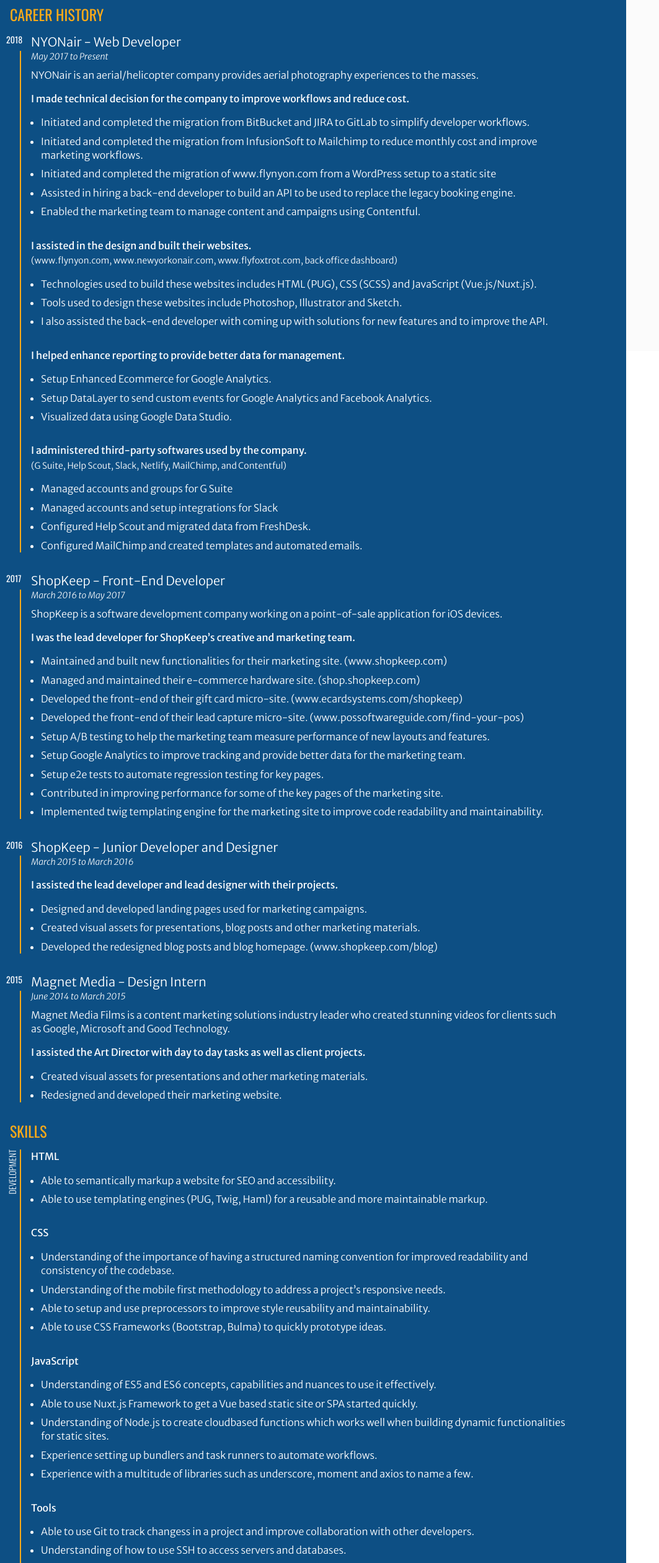
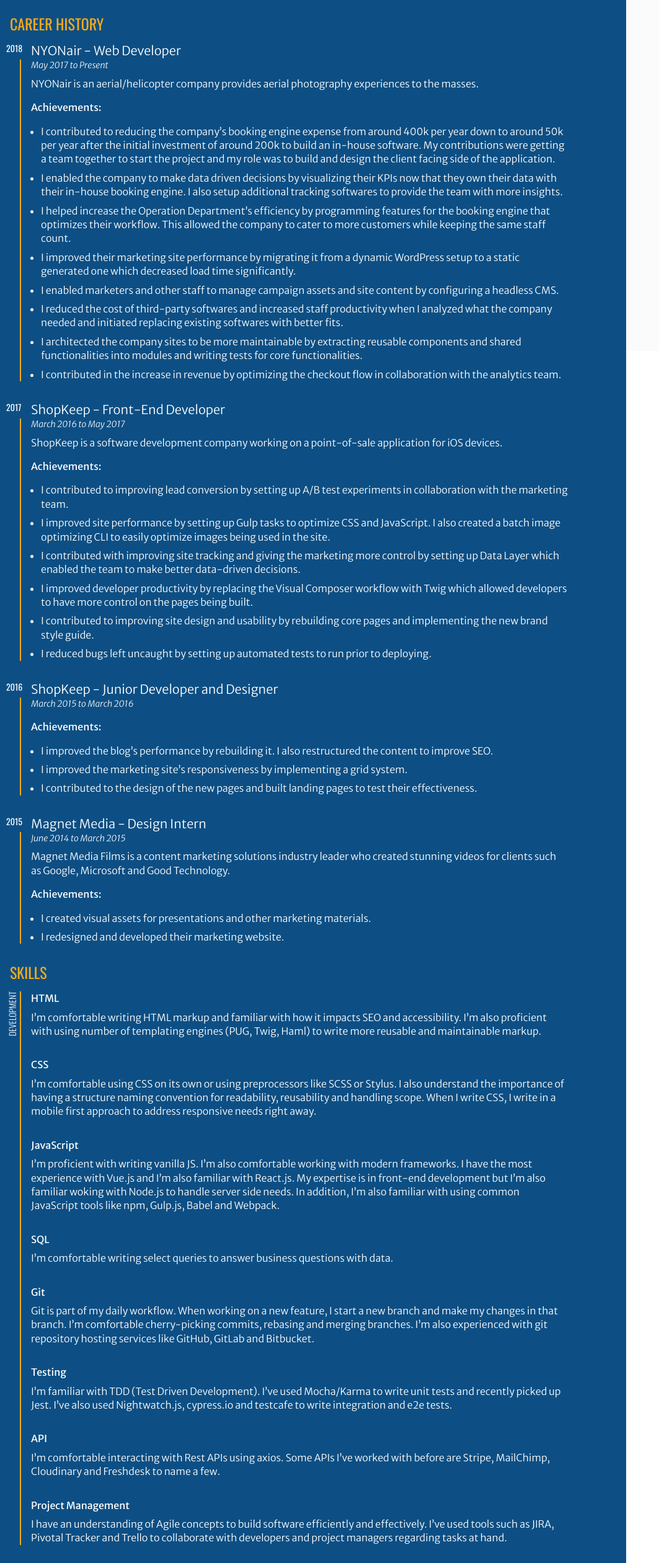
Before and after one commit to pcaleja/pcaleja-site, a Nuxt app: page /skills in a window 1280 px wide. Shown: the part 234-2755 px from the top of the page at 62% size, without its empty margins (0-1063 px from the left). Built offline with nearby package versions, Linux system fonts and the light colour scheme.

Commit message:
update resume

```diff
--- a/components/SkillsExperience.vue
+++ b/components/SkillsExperience.vue
@@ -15,20 +15,12 @@
         h4 {{ experience.company }} - {{ experience.title }}
         p(class='c-skills-experience__experience__date') {{ experience.start_date }} to {{ experience.end_date }}
         p(class='c-skills-experience__experience__description')  {{ experience.description }}
-        div(
-          v-for='contribution in experience.contributions'
-          class='c-skills-experience__contribution'
-        )
-          p(
-            class='c-skills-experience__contribution__header'
-          ): strong {{ contribution.header }}
-          p(
-            v-if='contribution.subheader'
-            class='c-skills-experience__contribution__subheader'
-          ) {{ contribution.subheader }}
-          ul(v-if='contribution.examples')
-            li(v-for='example in contribution.examples') {{ example }}
-
+        p: strong Achievements:
+        ul
+          li(
+            v-for='contribution in experience.contributions'
+            class='c-skills-experience__contribution'
+          ) {{ contribution }}
 </template>
 
 <script>
@@ -46,43 +38,14 @@
                 end_date: 'Present',
                 description: 'NYONair is an aerial/helicopter company provides aerial photography experiences to the masses.',
                 contributions: [
-                  {
-                    header: 'I made technical decision for the company to improve workflows and reduce cost.',
-                    examples: [
-                      'Initiated and completed the migration from BitBucket and JIRA to GitLab to simplify developer workflows.',
-                      'Initiated and completed the migration from InfusionSoft to Mailchimp to reduce monthly cost and improve marketing workflows.',
-                      'Initiated and completed the migration of www.flynyon.com from a WordPress setup to a static site',
-                      'Assisted in hiring a back-end developer to build an API to be used to replace the legacy booking engine.',
-                      'Enabled the marketing team to manage content and campaigns using Contentful.'
-                    ]
-                  },
-                  {
-                    header: 'I assisted in the design and built their websites.',
-                    subheader: '(www.flynyon.com, www.newyorkonair.com, www.flyfoxtrot.com, back office dashboard)',
-                    examples: [
-                      'Technologies used to build these websites includes HTML (PUG), CSS (SCSS) and JavaScript (Vue.js/Nuxt.js).',
-                      'Tools used to design these websites include Photoshop, Illustrator and Sketch.',
-                      'I also assisted the back-end developer with coming up with solutions for new features and to improve the API.'
-                    ]
-                  },
-                  {
-                    header: 'I helped enhance reporting to provide better data for management.',
-                    examples: [
-                      'Setup Enhanced Ecommerce for Google Analytics.',
-                      'Setup DataLayer to send custom events for Google Analytics and Facebook Analytics.',
-                      'Visualized data using Google Data Studio.'
-                    ]
-                  },
-                  {
-                    header: 'I administered third-party softwares used by the company.',
-                    subheader: '(G Suite, Help Scout, Slack, Netlify, MailChimp, and Contentful)',
-                    examples: [
-                      'Managed accounts and groups for G Suite',
-                      'Managed accounts and setup integrations for Slack',
-                      'Configured Help Scout and migrated data from FreshDesk.',
-                      'Configured MailChimp and created templates and automated emails.'
-                    ]
-                  }
+                  'I contributed to reducing the company’s booking engine expense from around 400k per year down to around 50k per year after the initial investment of around 200k to build an in-house software. My contributions were getting a team together to start the project and my role was to build and design the client facing side of the application.',
+                  'I enabled the company to make data driven decisions by visualizing their KPIs now that they own their data with their in-house booking engine. I also setup additional tracking softwares to provide the team with more insights.',
+                  'I helped increase the Operation Department’s efficiency by programming features for the booking engine that optimizes their workflow. This allowed the company to cater to more customers while keeping the same staff count.',
+                  'I improved their marketing site performance by  migrating it from a dynamic WordPress setup to a static generated one which decreased load time significantly.',
+                  'I enabled marketers and other staff to manage campaign assets and site content by configuring a headless CMS.',
+                  'I reduced the cost of third-party softwares and increased staff productivity when I analyzed what the company needed and initiated replacing existing softwares with better fits.',
+                  'I architected the company sites to be more maintainable by extracting reusable components and shared functionalities into modules and writing tests for core functionalities.',
+                  'I contributed in the increase in revenue by optimizing the checkout flow in collaboration with the analytics team.'
                 ]
               }
             ]
@@ -97,20 +60,12 @@
                 end_date: 'May 2017',
                 description: 'ShopKeep is a software development company working on a point-of-sale application for iOS devices.',
                 contributions: [
-                  {
-                    header: 'I was the lead developer for ShopKeep’s creative and marketing team.',
-                    examples: [
-                      'Maintained and built new functionalities for their marketing site. (www.shopkeep.com)',
-                      'Managed and maintained their e-commerce hardware site. (shop.shopkeep.com)',
-                      'Developed the front-end of their gift card micro-site. (www.ecardsystems.com/shopkeep)',
-                      'Developed the front-end of their lead capture micro-site. (www.possoftwareguide.com/find-your-pos)',
-                      'Setup A/B testing to help the marketing team measure performance of new layouts and features.',
-                      'Setup Google Analytics to improve tracking and provide better data for the marketing team.',
-                      'Setup e2e tests to automate regression testing for key pages.',
-                      'Contributed in improving performance for some of the key pages of the marketing site.',
-                      'Implemented twig templating engine for the marketing site to improve code readability and maintainability.'
-                    ]
-                  }
+                  'I contributed to improving lead conversion by setting up A/B test experiments in collaboration with the marketing team.',
+                  'I improved site performance by setting up Gulp tasks to optimize CSS and JavaScript. I also created a batch image optimizing CLI to easily optimize images being used in the site.',
+                  'I contributed with improving site tracking and giving the marketing more control by setting up Data Layer which enabled the team to make better data-driven decisions.',
+                  'I improved developer productivity by replacing the Visual Composer workflow with Twig which allowed developers to have more control on the pages being built.',
+                  'I contributed to improving site design and usability by rebuilding core pages and implementing the new brand style guide.',
+                  'I reduced bugs left uncaught by setting up automated tests to run prior to deploying.'
                 ]
               }
             ]
@@ -124,14 +79,9 @@
                 start_date: 'March 2015',
                 end_date: 'March 2016',
                 contributions: [
-                  {
-                    header: 'I assisted the lead developer and lead designer with their projects.',
-                    examples: [
-                      'Designed and developed landing pages used for marketing campaigns.',
-                      'Created visual assets for presentations, blog posts and other marketing materials.',
-                      'Developed the redesigned blog posts and blog homepage. (www.shopkeep.com/blog)'
-                    ]
-                  }
+                  'I improved the blog’s performance by rebuilding it. I also restructured the content to improve SEO.',
+                  'I improved the marketing site’s responsiveness by implementing a grid system.',
+                  'I contributed to the design of the new pages and built landing pages to test their effectiveness.'
                 ]
               }
             ]
@@ -146,13 +96,8 @@
                 end_date: 'March 2015',
                 description: 'Magnet Media Films is a content marketing solutions industry leader who created stunning videos for clients such as Google, Microsoft and Good Technology.',
                 contributions: [
-                  {
-                    header: 'I assisted the Art Director with day to day tasks as well as client projects.',
-                    examples: [
-                      'Created visual assets for presentations and other marketing materials.',
-                      'Redesigned and developed their marketing website.'
-                    ]
-                  }
+                  'I created visual assets for presentations and other marketing materials.',
+                  'I redesigned and developed their marketing website.'
                 ]
               }
             ]
--- a/components/SkillsSkills.vue
+++ b/components/SkillsSkills.vue
@@ -13,8 +13,10 @@
         class='c-skills-skills__skill'
       )
         p: strong {{ item.label }}
+        p(v-if='item.description') {{ item.description }}
         ul
           li(
+            v-if='item.items'
             v-for='capability in item.capabilities'
           ) {{ capability }}
 </template>
@@ -29,73 +31,43 @@
             items: [
               {
                 label: 'HTML',
-                capabilities: [
-                  'Able to semantically markup a website for SEO and accessibility.',
-                  'Able to use templating engines (PUG, Twig, Haml) for a reusable and more maintainable markup.'
-                ]
+                year: 2013,
+                description: 'I’m comfortable writing HTML markup and familiar with how it impacts SEO and accessibility. I’m also proficient with using number of templating engines (PUG, Twig, Haml) to write more reusable and maintainable markup.'
               },
               {
                 label: 'CSS',
-                capabilities: [
-                  'Understanding of the importance of having a structured naming convention for improved readability and consistency of the codebase.',
-                  'Understanding of the mobile first methodology to address a project’s responsive needs.',
-                  'Able to setup and use preprocessors to improve style reusability and maintainability.',
-                  'Able to use CSS Frameworks (Bootstrap, Bulma) to quickly prototype ideas.'
-                ]
+                year: 2013,
+                description: 'I’m comfortable using CSS on its own or using preprocessors like SCSS or Stylus. I also understand the importance of having a structure naming convention for readability, reusability and handling scope. When I write CSS, I write in a mobile first approach to address responsive needs right away.'
               },
               {
                 label: 'JavaScript',
-                capabilities: [
-                  'Understanding of ES5 and ES6 concepts, capabilities and nuances to use it effectively.',
-                  'Able to use Nuxt.js Framework to get a Vue based static site or SPA started quickly.',
-                  'Understanding of Node.js to create cloudbased functions which works well when building dynamic functionalities for static sites.',
-                  'Experience setting up bundlers and task runners to automate workflows.',
-                  'Experience with a multitude of libraries such as underscore, moment and axios to name a few.'
-                ]
+                year: 2014,
+                description: 'I’m proficient with writing vanilla JS. I’m also comfortable working with modern frameworks. I have the most experience with Vue.js and I’m also familiar with React.js. My expertise is in front-end development but I’m also familiar woking with Node.js to handle server side needs. In addition, I’m also familiar with using common JavaScript tools like npm, Gulp.js, Babel and Webpack.'
               },
               {
-                label: 'Tools',
-                capabilities: [
-                  'Able to use Git to track changess in a project and improve collaboration with other developers.',
-                  'Understanding of how to use SSH to access servers and databases.',
-                  'Able to use bash scripting to improve daily workflow.',
-                  'Experience working with third-party APIs such as Cloudinary, Freshdesk and Google Maps to name a few.'
-                ]
+                label: 'SQL',
+                year: 2017,
+                description: 'I’m comfortable writing select queries to answer business questions with data.'
+              },
+              {
+                label: 'Git',
+                year: 2014,
+                description: 'Git is part of my daily workflow. When working on a new feature, I start a new branch and make my changes in that branch. I’m comfortable cherry-picking commits, rebasing and merging branches. I’m also experienced with git repository hosting services like GitHub, GitLab and Bitbucket.'
+              },
+              {
+                label: 'Testing',
+                year: 2016,
+                description: 'I’m familiar with TDD (Test Driven Development). I’ve used Mocha/Karma to write unit tests and recently picked up Jest. I’ve also used Nightwatch.js, cypress.io and testcafe to write integration and e2e tests. '
+              },
+              {
+                label: 'API',
+                year: 2014,
+                description: 'I’m comfortable interacting with Rest APIs using axios. Some APIs I’ve worked with before are Stripe, MailChimp, Cloudinary and Freshdesk to name a few.'
               },
               {
                 label: 'Project Management',
-                capabilities: [
-                  'Understanding of Agile concepts to build software efficiently and effectively.',
-                  'Experience setting up software project management tools (JIRA, Pivotal Tracker, GitLab) so developers can collaborate better and project managers can track tasks and performance.',
-                  'Experience using Trello and Dapulse to collaborate with non-developer team members.'
-                ]
-              }
-            ]
-          },
-          {
-            label: 'Design',
-            items: [
-              {
-                label: 'Information Architecture',
-                capabilities: [
-                  'Able to create a visual hiearchy to lead the user\'s experience on a webpage.',
-                  'Able to organize content to group relevant information together and lay them out in a coherent way.'
-                ]
-              },
-              {
-                label: 'Ideations/Prototyping',
-                capabilities: [
-                  'Able to create wireframes and prototypes to quickly iterate through ideas and save development time.',
-                  'Able to create mid and hi-fidelity mockups to communicate potential design solutions.'
-                ]
-              },
-              {
-                label: 'Softwares',
-                capabilities: [
-                  'Sketch',
-                  'Adobe Create Suite',
-                  'Marvel, InVision (Prototyping Tools)'
-                ]
+                year: 2014,
+                description: 'I have an understanding of Agile concepts to build software efficiently and effectively. I’ve used tools such as JIRA, Pivotal Tracker and Trello to collaborate with developers and project managers regarding tasks at hand.'
               }
             ]
           },
@@ -104,29 +76,33 @@
             items: [
               {
                 label: 'SEO',
-                capabilities: [
-                  'Understanding of Google’s guidelines to build websites that allows for improved searchability.',
-                  'Experience working with Schema tags so crawlers can categorize the content that exists in a website.'
-                ]
+                year: 2014,
+                description: 'I have an understanding of Google’s guidelines to build websites that allows for improved searchability. I also have experience working with Schema tags so crawlers can categorize the content that exists in a website.'
               },
               {
                 label: 'A/B Testing',
-                capabilities: [
-                  'Experience setting up Optimizely and Google Optimize to enable markerters to create experiments.'
-                ]
+                year: 2015,
+                description: 'I have experience setting up Optimizely and Google Optimize to enable marketers to create experiments. I’m also comfortable setting up custom tracking and events.'
               },
               {
                 label: 'Analytics',
-                capabilities: [
-                  'Experience setting up Google Analytics so marketers and business leaders can make data driven decisions.'
-                ]
+                year: 2015,
+                description: 'I have experience setting up Google Analytics with Enhanced Ecommerce so that stakeholders can gain better insights in how the website performs and are able to make data-driven decisions.'
               },
               {
                 label: 'CRMs',
-                capabilities: [
-                  'Experience integrating websites with various CRM tools (Mailchimp, Infusionsoft, Marketo) that help marketers collect leads and build customer profiles and relationships.'
-                ]
+                year: 2015,
+                description: 'I have experience integrating websites with various CRM tools like MailChimp, Infusionsoft and Marketo that help marketers collect leads and build customer profiles and relationships.'
               }
+            ]
+          },
+          {
+            label: 'Softwares',
+            items: [
+              { label: 'VScode/Sublime' },
+              { label: 'Sketch' },
+              { label: 'Photoshop' },
+              { label: 'Illustrator' }
             ]
           }
         ]
--- a/pages/skills.vue
+++ b/pages/skills.vue
@@ -4,9 +4,8 @@
     div(class='p-skills__wrapper')
       div(class='c-skills-overview')
         h3 Overview
-        p I am a front end developer with a background in design. I do not only code sites, I build sites that look good and function well. In addition, I also have an understanding digital marketing. I can help your business setup analytic tools to measure your KPIs. I also administered various third-party softwares so I am comfortable making technical decisions for your business.
-        p My current tech stack consists of HTML, CSS and JavaScript. I use Vue.js as my current JS Framework of choice.
-        p In addition, I'm currently learning React and Node.js to add to my tools.
+        p I am a front end developer with a background in design and a knack for data. With my skill sets, I am comfortable making both technical and creative data driven decisions to contribute to your team. My forte is building and improving websites aligned with business goals. In addition, I can also build internal tools or procure third party software to increase efficiency and productivity within a company.
+        p My current tech stack consists of HTML, CSS (SCSS) and JavaScript. I use Vue.js as my current JS Framework of choice though I’m familiar with React as well. In addition to my front end skill sets, I also have familiarity with PHP, Node.js and SQL.
 
       vue-skills-experience
 
```
Also changed, not shown: components/HomeSamples.vue (+8 -8 lines).
